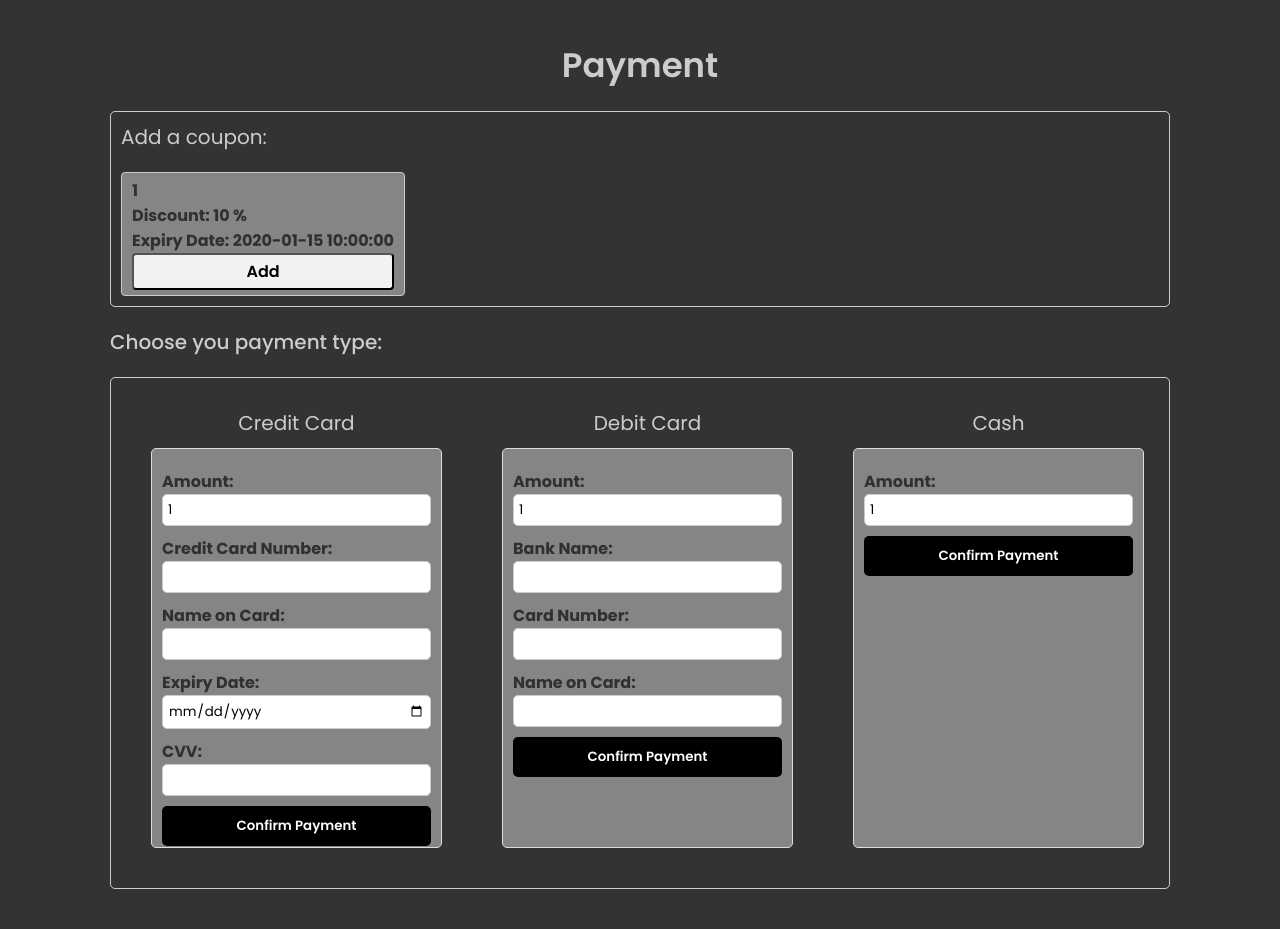
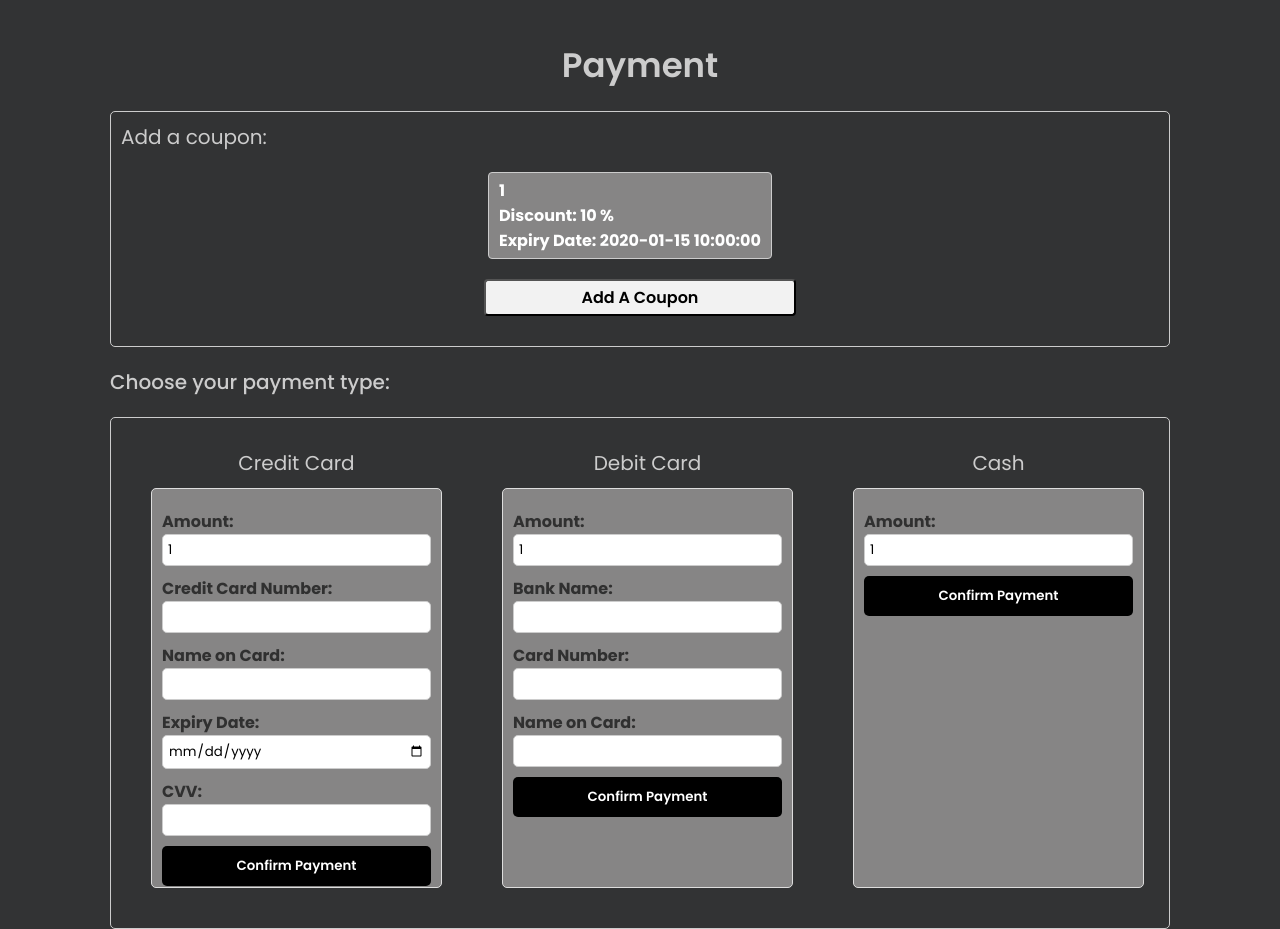
Before and after one commit to MiaTian1024/Movie-Ticket-Booking-System, a Flask app: template templates/payment.html in a window 1280 px wide, after a click that opens the changed part. Shown: the part 100-1029 px from the top of the page. Before the commit the page ends 989 px from the top, so only its background shows below. Run offline with Flask 3, Linux system fonts and the light colour scheme; the template is opened without the code that fills it: most values are stand-ins (such as "Sample title", 1, 10 or a date in 2020); some libraries are stand-ins or nearby versions.

Commit message:
update style

```diff
--- a/Controller.py
+++ b/Controller.py
@@ -175,6 +175,12 @@ class Controller:
     def get_coupon_list(self) -> List['Coupon']:
         return self.__coupons
 
+    def search_coupon(self, couponID):
+        for coupon in self.__coupons:
+            if coupon.couponID == couponID:
+                return coupon
+        return None
+
     def add_payment(self, amount: float, coupon: 'Coupon', payment_type: str) -> bool:
 
         pass
--- a/View.py
+++ b/View.py
@@ -283,15 +283,37 @@ def screening_seat():
 @app.route('/booking_seat', methods=['POST'])
 def booking_seat():
   selected_seats = request.form.get('selected_seats')
-  total_price = request.form.get('total_price')
+  total_price_str = request.form.get('total_price')
   role = session.get('role')
   coupon_list = controller.get_coupon_list()
   print(selected_seats)
-  print(total_price)
+  print(total_price_str)
   print(coupon_list)
+  total_price = float(total_price_str)
   for coupon in coupon_list:
       print(coupon.couponID)
   return render_template("payment.html",coupon_list=coupon_list, total_price=total_price , selected_seats=selected_seats, role=role, title="Payment")
+
+
+@app.route('/add_coupon', methods=['POST'])
+def add_coupon():
+  total_price_str = request.form.get('total_price')
+  couponID = request.form.get('couponID')
+  if couponID:
+      coupon = controller.search_coupon(couponID)
+      discount = coupon.discount
+  else:
+      discount = 0
+  discount = float(discount)
+  total_price = float(total_price_str) - (float(total_price_str) * discount) / 100
+
+  print(type(discount))
+  print(discount)
+  coupon_list = controller.get_coupon_list()
+  role = session.get('role')
+
+  return render_template("payment.html",coupon_list=coupon_list, total_price=total_price , role=role, title="Payment")
+
 
 
 
--- a/static/css/movie.css
+++ b/static/css/movie.css
@@ -141,21 +141,28 @@
 
   .schedules .item .form-item{
     margin-right: 30px;
-    background-color: #ccc;
     padding:10px 30px;
-    background-color: #f2f2f2;
     border: 1px solid #ccc;
     border-radius: 4px;
   }
 
-  .schedules .item .form-item button {
+  .schedules .item .form-item:hover{
+    background-color: #407182;
+  }
+
+  .schedules  button {
     background-color: #f2f2f2;
     font-size: 18px;
-    padding:5px 15px;
+    padding:5px 35px;
     cursor: pointer;
-    margin-left: 21px;
-    margin-top: 10px;
+    margin:30px auto;
     border-radius: 4px;
+    display: block;
+
+  }
+
+  .schedules input[type="radio"] + label {
+    cursor: pointer;
   }
 
   .schedules .item .form-item button:hover {
@@ -166,6 +173,15 @@
   .schedules input[type="radio"] {
     display: none; /* Hide the default radio button */
   }
+
+  .schedules input[type="radio"] + label:hover {
+    background-color: #407182;
+  }
+
+  .schedules input[type="radio"]:checked + label {
+    background-color: #407182;
+    color: #fff;
+}
 
   .add-screening{
     display: flex;
--- a/static/css/payment.css
+++ b/static/css/payment.css
@@ -37,7 +37,7 @@
 
   .coupon-box .item{
     display: flex;
-    justify-content:left;
+    justify-content:center;
     margin-top: 20px;
   }
 
@@ -50,25 +50,31 @@
     border-radius: 4px;
   }
 
+  .coupon-box .item .form-item:hover{
+    background-color: #407182;
+  }
+
   .coupon-box .item .form-item h3{
     font-size: 16px;
   }
 
-  .coupon-box .item .form-item button {
+  .coupon-box  button {
     background-color: #f2f2f2;
     font-size: 16px;
     font-weight: 600;
     padding:4px 15px;
     cursor: pointer;
-    margin-left: 21px;
-    margin-top: 10px;
     border-radius: 4px;
-    margin: 0 auto;
+    margin: 20px auto;
     display: block;
-    width: 100%;
+    width: 30%;
   }
 
-  .coupon-box .item .form-item button:hover {
+  .coupon-box input[type="radio"] + label {
+    cursor: pointer;
+  }
+
+  .coupon-box button:hover {
     background-color: #000000;
     color: #ccc;
   }
@@ -76,6 +82,15 @@
   .coupon-box input[type="radio"] {
     display: none; /* Hide the default radio button */
   }
+
+  .coupon-box input[type="radio"] + label:hover {
+    background-color: #e0e0e0;
+  }
+
+  .coupon-box input[type="radio"]:checked + label {
+    background-color: var(--nav-color);
+    color: #fff;
+}
 
 
   .payment-container .payment-type {
--- a/templates/movie_detail.html
+++ b/templates/movie_detail.html
@@ -74,16 +74,16 @@
             {% for screening in screenglist %}
               <div class="form-item">
                 <input type="text" name="movieID" value="{{ movie.movieID }}" style="display: none;">
-                <input type="radio" id="{{screening.screeningID}}" name="screeningID" value="{{screening.screeningID}}" checked>
+                <input type="radio" id="{{screening.screeningID}}" name="screeningID" value="{{screening.screeningID}}" required>
                 <label for="{{screening.screeningID}}">
                   <h3>{{ screening.screeningDate }}</h3>
                   <h3>Start Time: {{screening.startTime}}</h3>
                   <h3>End Time: {{screening.endTime}}</h3>
                 </label>
-                <button type="submit">Booking</button>
               </div>
               {% endfor %}
             </div>
+            <button type="submit">Book A Screening</button>
         </form>
 
         {% if role == "Admin" %}
--- a/templates/payment.html
+++ b/templates/payment.html
@@ -60,20 +60,21 @@
       <div class="item">
        {% for coupon in coupon_list %}
          <div class="form-item">
-           <input type="radio" id="{{coupon.couponID}}" name="couponID" value="{{coupon.couponID}}" checked>
+           <input type="text" name="total_price" value="{{ total_price }}" style="display: none;">
+           <input type="radio" id="{{coupon.couponID}}" name="couponID" value="{{coupon.couponID}}">
            <label for="{{coupon.couponID}}">
              <h3>{{ coupon.couponID }}</h3>
              <h3>Discount: {{coupon.discount}} %</h3>
              <h3>Expiry Date: {{coupon.expiryDate}}</h3>
            </label>
-           <button type="submit">Add</button>
          </div>
          {% endfor %}
        </div>
+       <button type="submit">Add A Coupon</button>
    </form>
   </div>
 
-  <h2 class="choose-type-text">Choose you payment type: </h2>
+  <h2 class="choose-type-text">Choose your payment type: </h2>
 
   <div class="payment-type">
     <div class="form-item">
```
